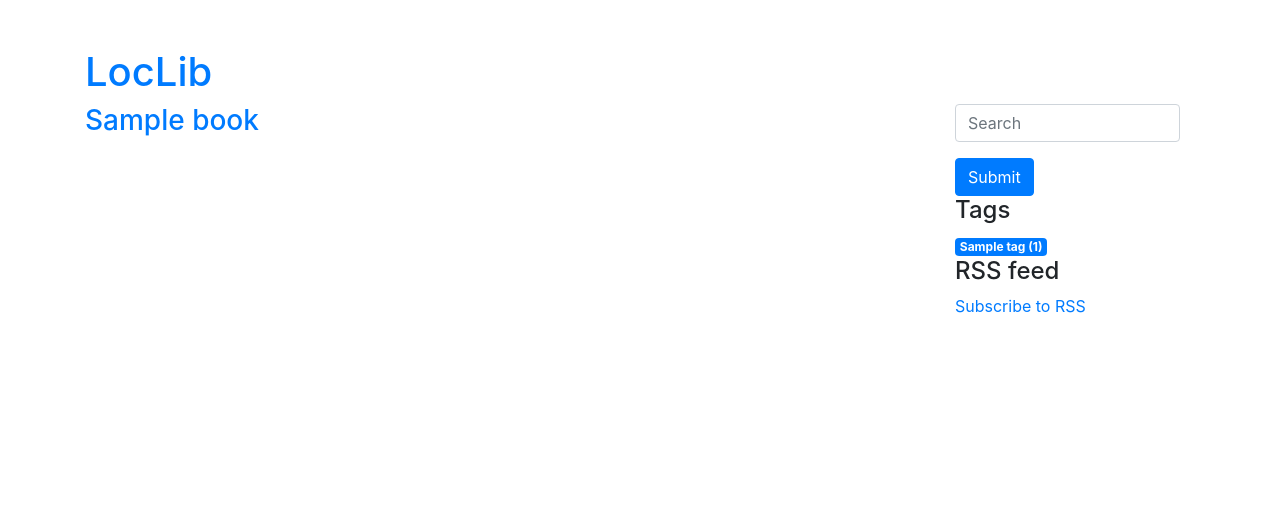
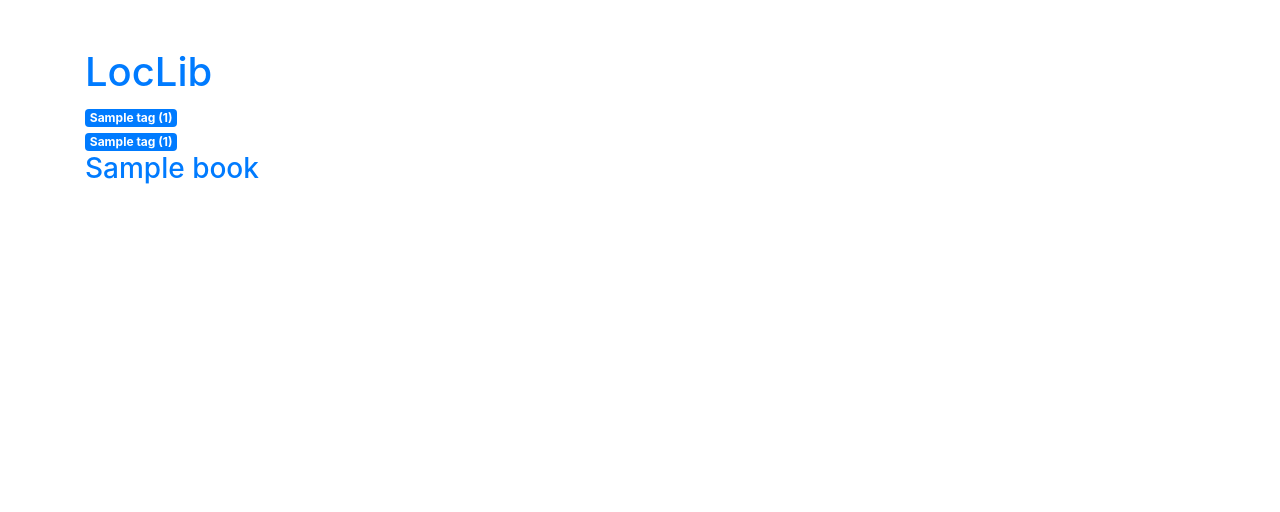
Before and after one commit to z0rr0/loclib, a Django app: page / in a window 1280 px wide. Shown: the top 512 px of the page. Run offline with Django 3.2, Linux system fonts and the light colour scheme; tables that the repository leaves empty hold one stand-in row (values such as "Sample post"); some libraries are stand-ins or nearby versions.

Commit message:
updated index

```diff
--- a/library/book/middleware.py
+++ b/library/book/middleware.py
@@ -9,9 +9,6 @@ class BookMiddleware:
         self.get_response = get_response
 
     def __call__(self, request):
-        # user staff flag
-        request.is_staff_user = request.user.is_authenticated and request.user.is_staff
-
         # tags cloud
         request.tags = Tag.objects.values('name').annotate(count=Count('books__pk')).order_by('-count')
 
--- a/library/book/templates/book/base.html
+++ b/library/book/templates/book/base.html
@@ -25,46 +25,12 @@
           </div>
         </div>
         <div class="row">
-      <div class="col-9">
+          <div class="col-12">
             {% block content %}{% endblock %}
-      </div>
-      <div class="col-3" id="info_panel">
-        <div class="container">
-          <div class="row">
-            <div class="col-12">
-              <form action="/">
-                <div class="form-group">
-                  <input type="text" class="form-control" name="search" placeholder="{% trans "Search" %}">
-                </div>
-                <button type="submit" class="btn btn-primary">{% trans "Submit" %}</button>
-              </form>
-            </div>
-          </div>
-          <div class="row">
-            <div class="col-12">
-              <h4 id="info_part">{% trans "Tags" %}</h4>
-              <div id="tag_names">
-                {% for tag in request.tags %}
-                  <a href="{% url 'tag_filter' tag.name %}" class="badge badge-primary">{{tag.name}} ({{ tag.count }})
-                  </a>
-                {% endfor %}
-              </div>
-            </div>
-          </div>
-          <div class="row">
-            <div class="col-12">
-              <h4 id="info_part">RSS feed</h4>
-              <div>
-                <a href="/">{% trans "Subscribe to RSS" %}</a>
-              </div>
-            </div>
-          </div>
-        </div>
           </div>
         </div>
       </div>
     </main>
-
     <footer class="footer mt-auto py-3" id="footer">
       <div class="container">
         <span class="text-muted">
--- a/library/book/templates/book/list.html
+++ b/library/book/templates/book/list.html
@@ -1,6 +1,25 @@
 {% extends 'book/base.html' %}
 {% block title %}{{request.settings_params.title}}{% endblock %}
 {% block content %}
+  <div class="row">
+    <div class="col-12" id="tag_names">
+      <div id="tag_names">
+         {% for tag in request.tags %}
+           <a href="{% url 'tag_filter' tag.name %}" class="badge badge-primary">{{tag.name}} ({{ tag.count }})</a>
+         {% endfor %}
+       </div>
+    </div>
+  </div>
+  <div class="row">
+    <div class="col-12">
+      <div id="tag_names">
+         {% for tag in request.tags %}
+           <a href="{% url 'tag_filter' tag.name %}" class="badge badge-primary">{{tag.name}} ({{ tag.count }})</a>
+         {% endfor %}
+       </div>
+    </div>
+  </div>
+
   {% if info %}
     <p>
       <em>{{ info }}</em>
```
Lines whose indentation alone changed are shown as unchanged.
